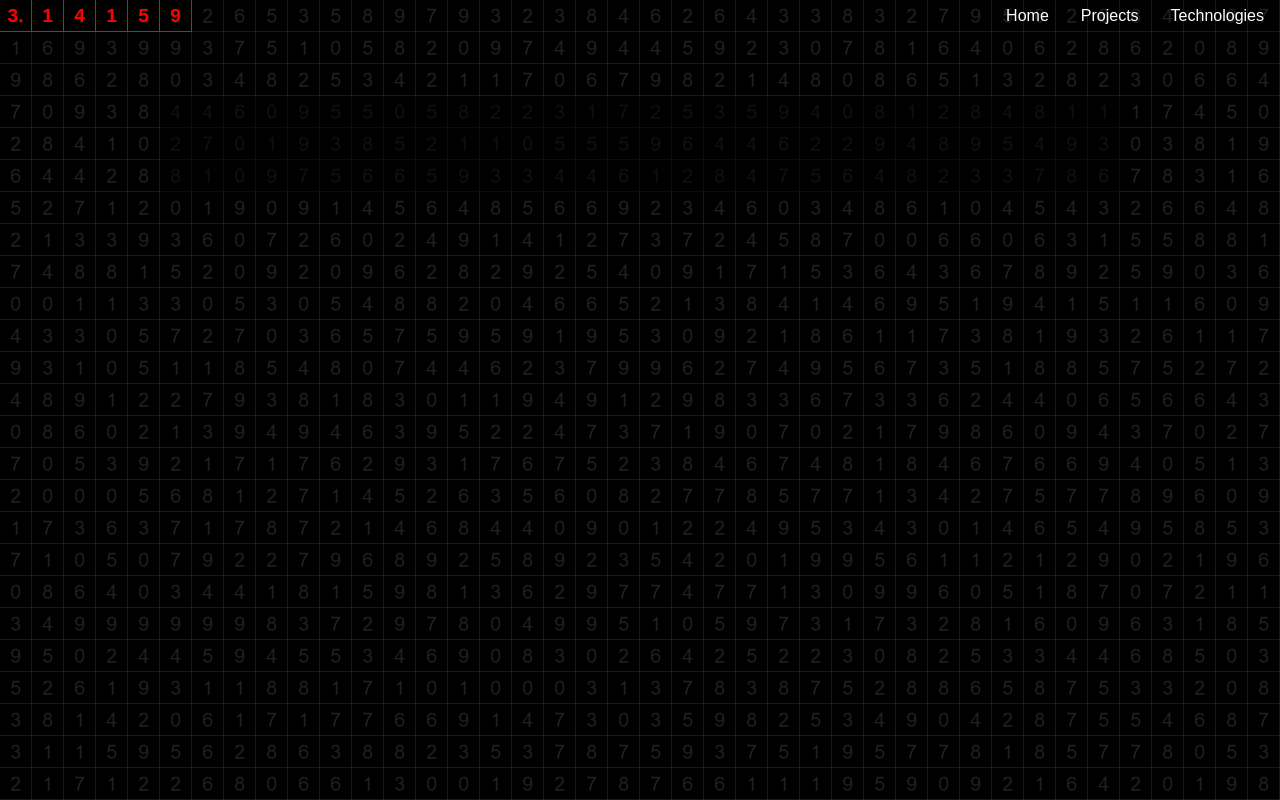
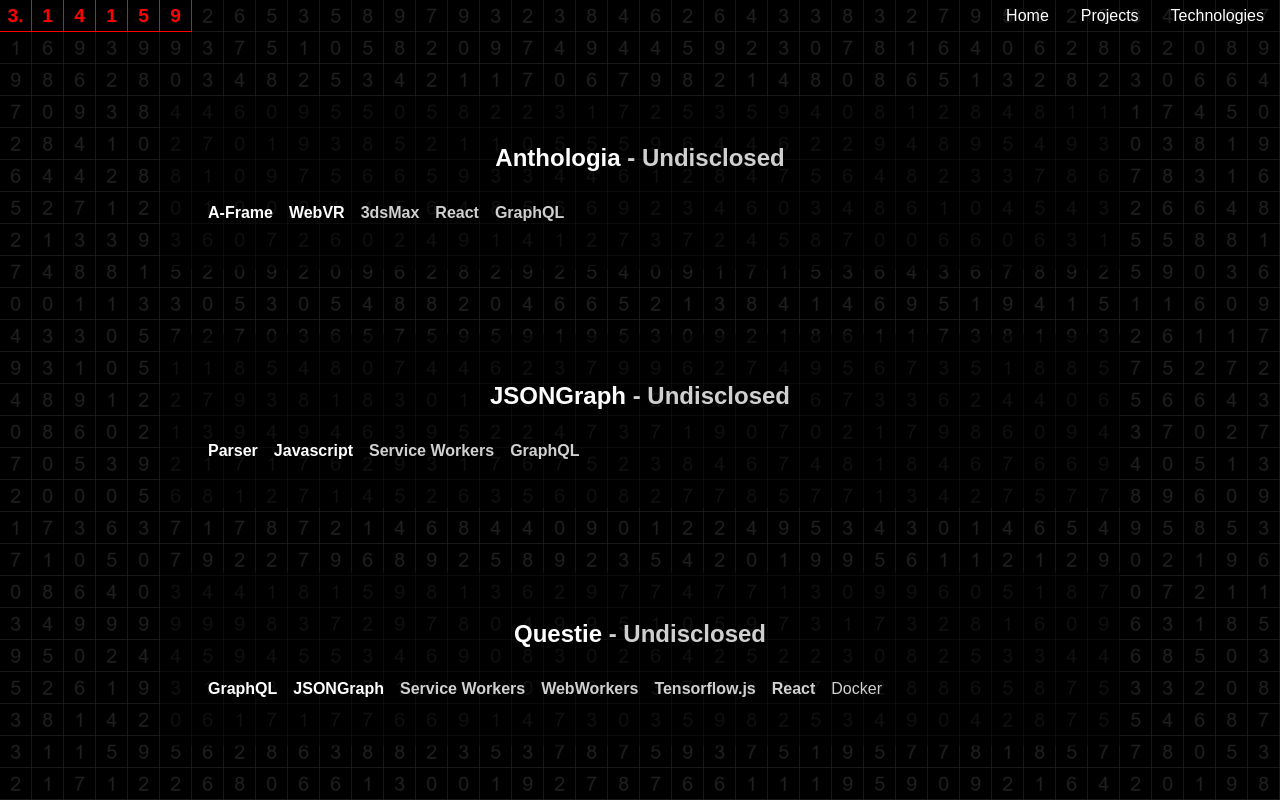
Before and after one commit to PiNinja/PiNinja, a Gatsby site: page /projects in a window 1280 px wide. Built offline with nearby package versions, Linux system fonts and the light colour scheme; Gatsby itself is replaced by a stand-in of ours.

Commit message:
add projects

```diff
--- a/src/layouts/layout.js
+++ b/src/layouts/layout.js
@@ -8,9 +8,7 @@ const Layout = (props) => (
     <>
         <SEO />
         <Header/>
-        <main>
-            {props.children}
-        </main>
+        {props.children}
     </>
 )
 
--- a/src/pages/projects.js
+++ b/src/pages/projects.js
@@ -1,4 +1,41 @@
 import React from "react"
 import Layout from './../layouts/layout'
+import '../styles/projects.scss'
 
-export default () => <Layout></Layout>
+export default () => (
+    <Layout>
+        <main className="multiple">
+            <article>
+                <h1><strong>Anthologia</strong> - Undisclosed</h1>
+                <ul className="technologies">
+                    <li className="lot">A-Frame</li>
+                    <li className="lot">WebVR</li>
+                    <li className="medium">3dsMax</li>
+                    <li className="medium">React</li>
+                    <li className="medium">GraphQL</li>
+                </ul>
+            </article>
+            <article>
+                <h1><strong>JSONGraph</strong> - Undisclosed</h1>
+                <ul className="technologies">
+                    <li className="lot">Parser</li>
+                    <li className="lot">Javascript</li>
+                    <li className="medium">Service Workers</li>
+                    <li className="medium">GraphQL</li>
+                </ul>
+            </article>
+            <article>
+                <h1><strong>Questie</strong> - Undisclosed</h1>
+                <ul className="technologies">
+                    <li className="lot">GraphQL</li>
+                    <li className="lot">JSONGraph</li>
+                    <li className="medium">Service Workers</li>
+                    <li className="medium">WebWorkers</li>
+                    <li className="medium">Tensorflow.js</li>
+                    <li className="medium">React</li>
+                    <li className="light">Docker</li>
+                </ul>
+            </article>
+        </main>
+    </Layout>
+)
--- a/src/styles/main.scss
+++ b/src/styles/main.scss
@@ -22,7 +22,7 @@ body{
         text-decoration: none;
     }
     #___gatsby > div {
-        > main {
+        > main.bloc {
             @extend .wrapped-center;
             background-color:rgba(0,0,0,0.5);
             padding:3rem;
--- /dev/null
+++ b/src/styles/projects.scss
@@ -0,0 +1,36 @@
+@import 'defaults';
+
+#___gatsby > div > main.multiple {
+    > article {
+        @extend .wrapped-center;
+        background-color:rgba(0,0,0,0.5);
+        padding:3rem;
+        @media screen and (min-width: 1080px){
+            margin-top:5vw;
+        }
+        > h1, h2, p {
+            @media screen and (max-width: 2160px){
+                text-align: center;
+            }
+        }
+        > p, h2,ul {
+            margin-top:2rem;
+        }
+        ul{
+
+            list-style-type: none;
+            display:flex;
+            li{
+                margin-right:1rem;
+                font-weight: bold;
+                &.lot{
+                    color:white;
+                }
+                &.light{
+                    font-weight: normal;
+                }
+            }
+        }
+    }
+
+}
```
Also changed, not shown: src/pages/index.js (+7 -5 lines).
